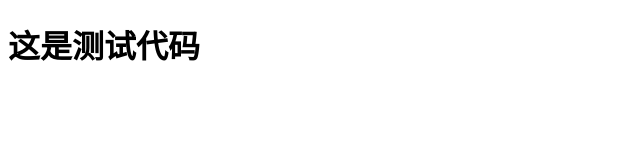
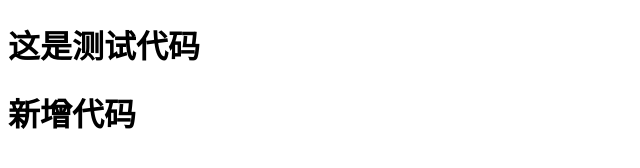
Before and after one commit to 1599365811/test2, a plain HTML site: page index.html in a window 1280 px wide. Shown: the whole page, without its empty margins (0-640 px from the left). Drawn offline with Linux system fonts and the light colour scheme.

Commit message:
新代码

```diff
--- a/index.html
+++ b/index.html
@@ -8,5 +8,7 @@
 </head>
 <body>
 	<div><h1>这是测试代码</h1></div>
+
+	<h1>新增代码</h1>
 </body>
 </html>
```
